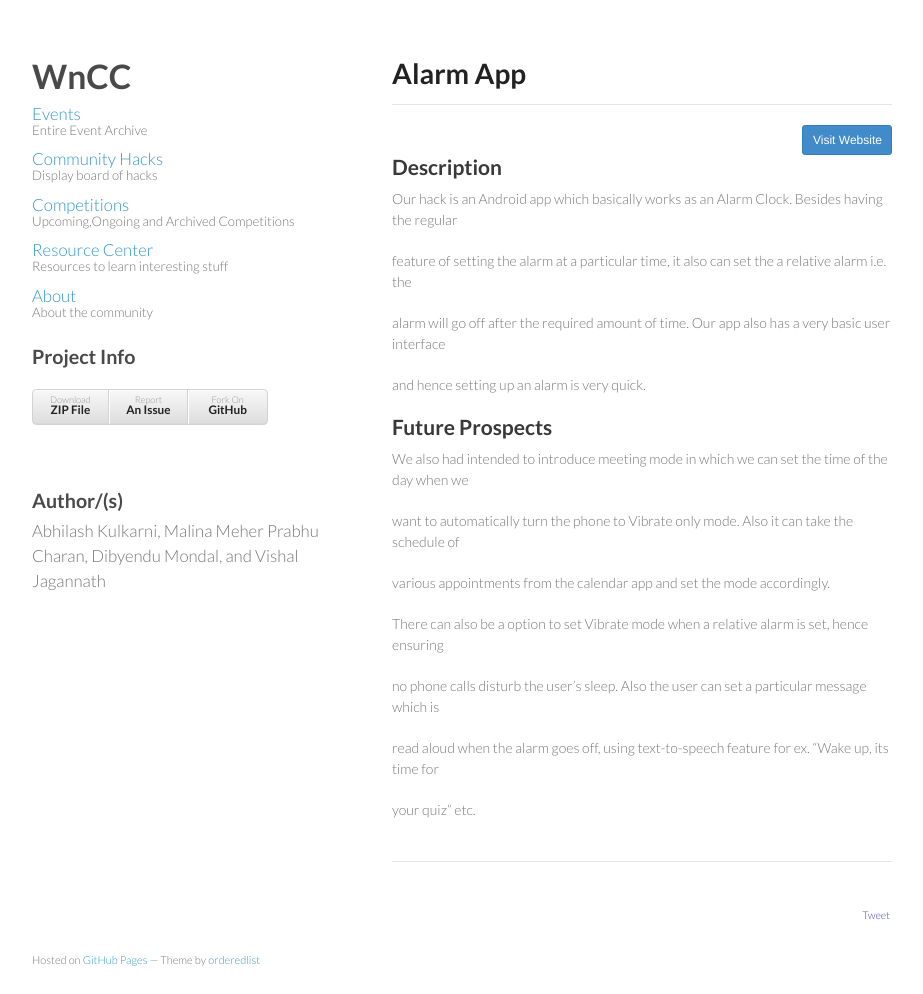
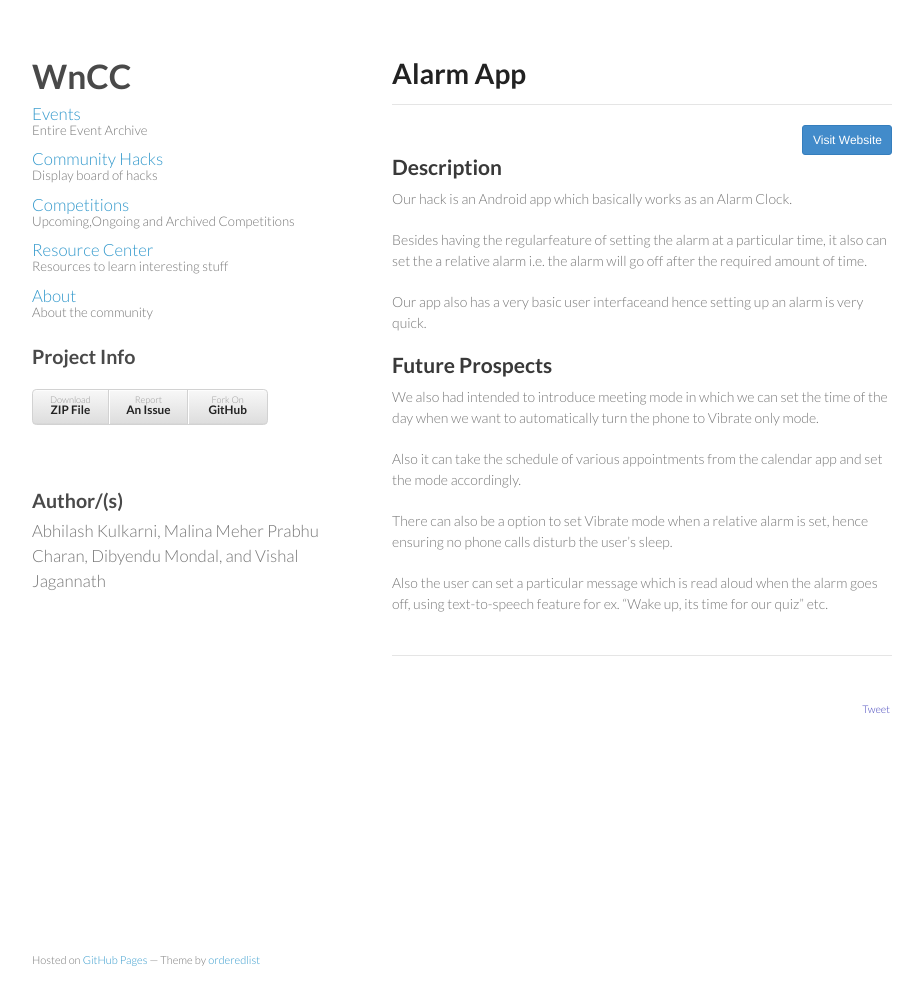
Before and after one commit to wncc/wncc.github.io, a Jekyll site: the page built from hacks/_posts/2014-2-2-alarm-app.markdown, in a window 1280 px wide and 994 px high. Shown: the whole window, without its empty margins (178-1101 px from the left). Built offline with Jekyll 4.4.1, drawn with Linux system fonts in a browser that asks for light colours; nearby versions of some CDN libraries; Markdown is read by kramdown in place of the engine named in the settings; comment, search, counter and statistics services are not loaded.

Commit message:
Updated formatting for alarm app

```diff
--- a/hacks/_posts/2014-2-2-alarm-app.markdown
+++ b/hacks/_posts/2014-2-2-alarm-app.markdown
@@ -2,7 +2,7 @@
 layout: posts
 title: Alarm App
 category: hacks
-zip_url: https://github.com/abhilashsk/Clocky
+zip_url: https://github.com/abhilashsk/Clocky/zipball/master
 issue_url: https://github.com/abhilashsk/Clocky/issues/new
 repository_url: https://github.com/abhilashsk/Clocky
 author: [Abhilash Kulkarni, Malina Meher Prabhu Charan, Dibyendu Mondal, Vishal Jagannath]
@@ -12,27 +12,19 @@ hack_url: https://github.com/abhilashsk/Clocky
 Description
 ------------
 
-Our hack is an Android app which basically works as an Alarm Clock. Besides having the regular
+Our hack is an Android app which basically works as an Alarm Clock.
 
-feature of setting the alarm at a particular time, it also can set the a relative alarm i.e. the
+Besides having the regularfeature of setting the alarm at a particular time, it also can set the a relative alarm i.e. the alarm will go off after the required amount of time.
 
-alarm will go off after the required amount of time. Our app also has a very basic user interface
-
-and hence setting up an alarm is very quick.
+Our app also has a very basic user interfaceand hence setting up an alarm is very quick.
 
 Future Prospects
 -----------------
 
-We also had intended to introduce meeting mode in which we can set the time of the day when we
+We also had intended to introduce meeting mode in which we can set the time of the day when we  want to automatically turn the phone to Vibrate only mode.
 
-want to automatically turn the phone to Vibrate only mode. Also it can take the schedule of
+Also it can take the schedule of various appointments from the calendar app and set the mode accordingly.
 
-various appointments from the calendar app and set the mode accordingly.
+There can also be a option to set Vibrate mode when a relative alarm is set, hence ensuring no phone calls disturb the user's sleep.
 
-There can also be a option to set Vibrate mode when a relative alarm is set, hence ensuring
-
-no phone calls disturb the user's sleep. Also the user can set a particular message which is
-
-read aloud when the alarm goes off, using text-to-speech feature for ex. "Wake up, its time for
-
-your quiz" etc.
+Also the user can set a particular message which is read aloud when the alarm goes off, using text-to-speech feature for ex. "Wake up, its time for our quiz" etc.
```
